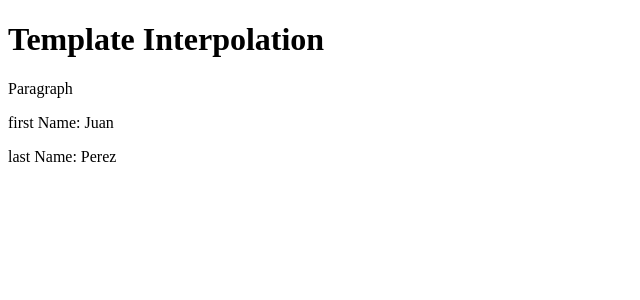
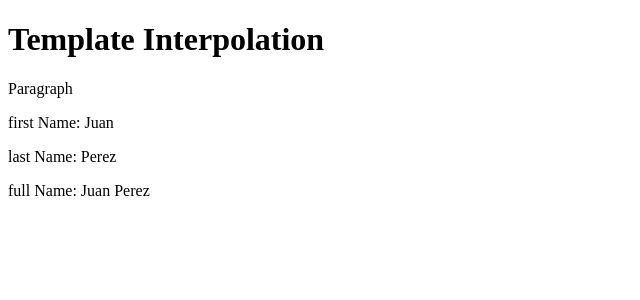
Before and after one commit to nelsongp/vueBasic, a Vue app: page / in a window 1280 px wide. Shown: the top 300 px of the page, without its empty margins (0-640 px from the left). Built offline with nearby package versions, Linux system fonts and the light colour scheme.

Commit message:
agregando valores

```diff
--- a/src/App.vue
+++ b/src/App.vue
@@ -5,6 +5,7 @@
       <p>Paragraph</p>
       <p>first Name: {{firstName}}</p>
       <p>last Name: {{lastName}}</p>
+      <p>full Name: {{fullName}}</p>
     </div>
   </div>
 </template>
@@ -23,6 +24,11 @@ export default {
         relatedItems: [2, 51, 31, 27, 96]
       }
     };
+  },
+  computed: {
+    fullName() {
+      return this.firstName + " " + this.lastName;
+    }
   }
 };
 </script>
```
